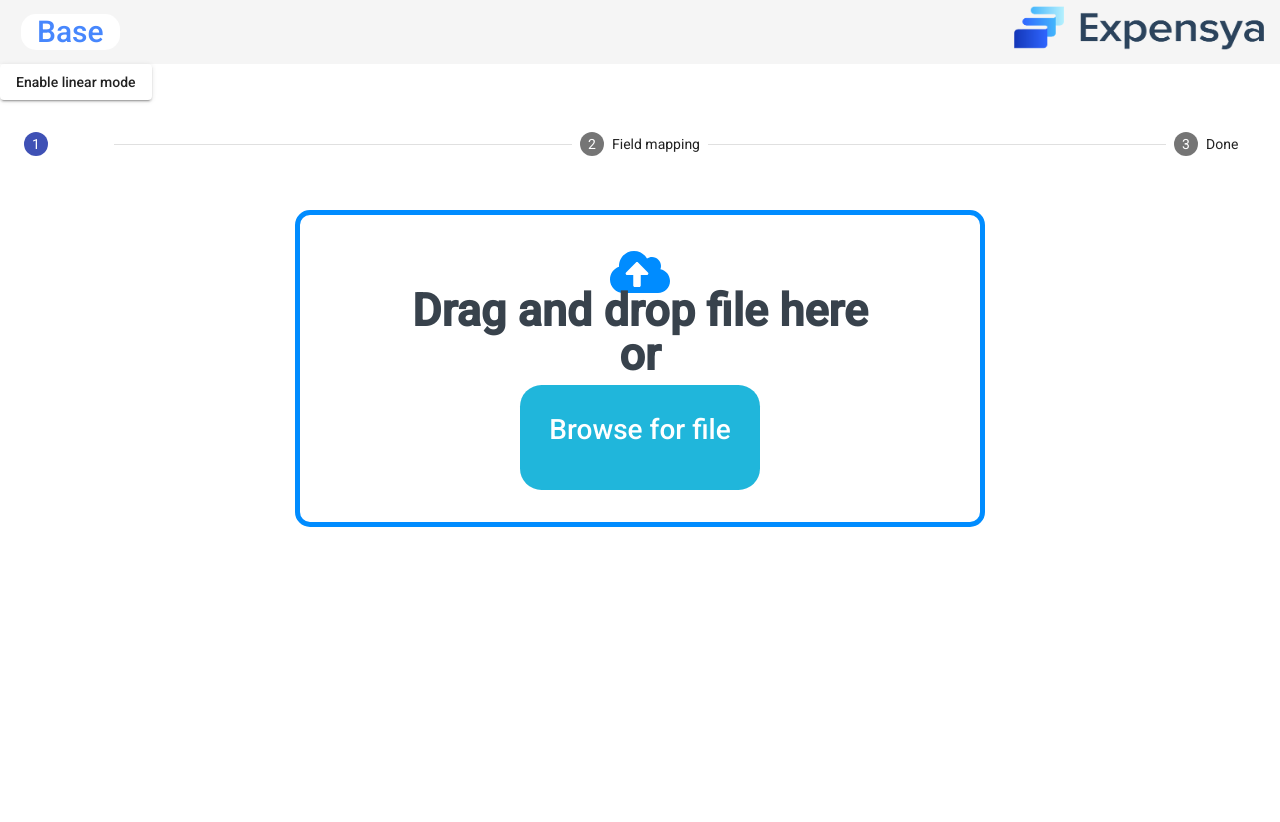
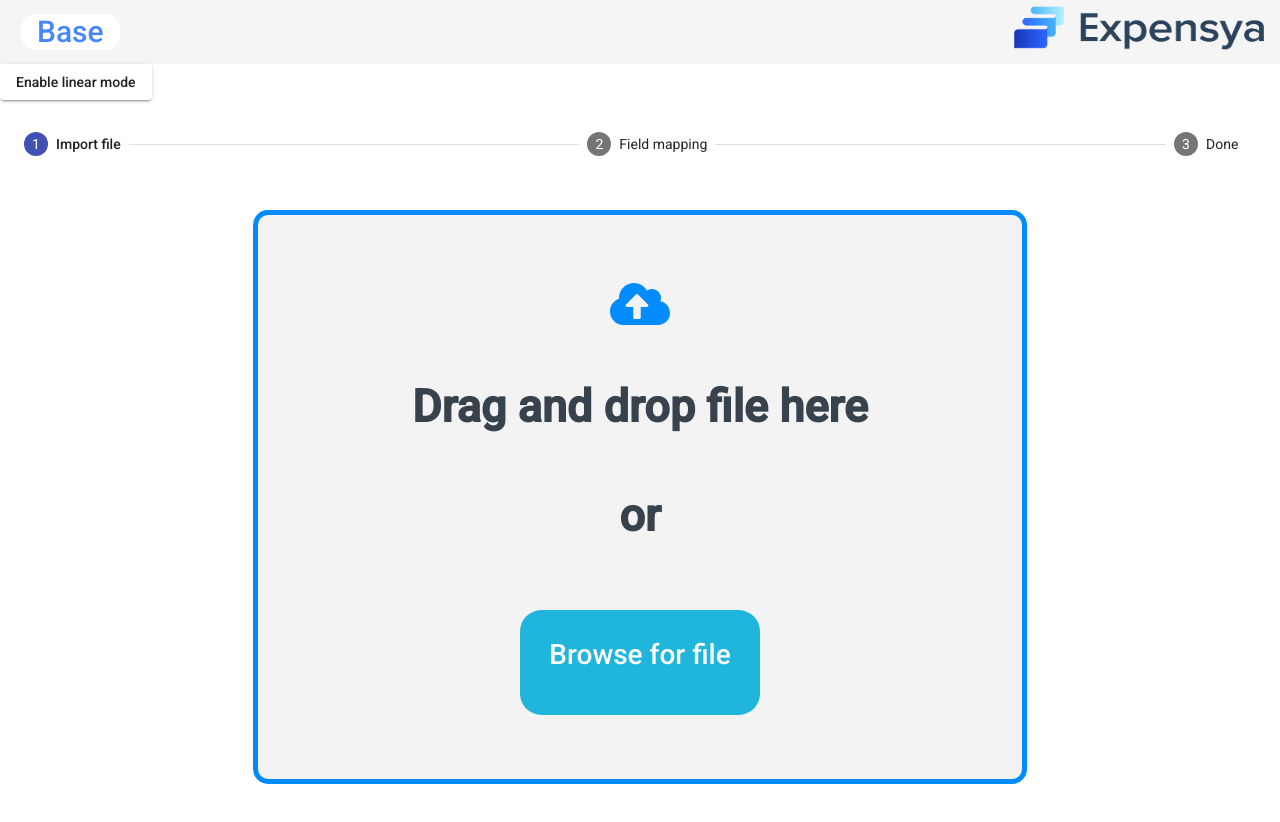
Before and after one commit to AymenBouazra/Project-expensya-frontend, an Angular app: page /base in a window 1280 px wide. Shown: the top 822 px of the page. Before the commit the page ends 800 px from the top, so only its background shows below. Built offline with nearby package versions, Linux system fonts and the light colour scheme.

Commit message:
create button for upload and service creation

```diff
--- a/src/app/base/base.component.css
+++ b/src/app/base/base.component.css
@@ -7,8 +7,8 @@
 }
 
 .container {
-  width: 50%;
-  height: 42%;
+  width: 700px;
+  height: 500px;
   padding: 2rem;
   text-align: center;
   border: 5px solid #008cff;
@@ -19,6 +19,7 @@
   justify-content: space-around;
   align-items: center;
   flex-direction: column;
+  background-color: #f3f3f3;
 }
 
 .container:hover {
@@ -40,6 +41,22 @@ input {
   top: 0;
   left: 0;
   cursor: pointer;
+}
+
+.example-flex-container {
+  display: flex;
+  flex-direction: row;
+}
+
+.submitFile{
+margin-right: 20px;
+font-size: 25px;
+background-color: #01c86b;
+color: rgb(217, 255, 231);
+}
+
+section {
+  display: table;
 }
 
 label {
@@ -79,9 +96,6 @@ img.delete {
   margin-left: 0.5rem;
   cursor: pointer;
   align-self: flex-end;
-
-
-
   display: flex;
   flex-grow: 1;
 }
--- a/src/app/base/base.component.html
+++ b/src/app/base/base.component.html
@@ -2,7 +2,7 @@
     {{!isLinear ? 'Enable linear mode' : 'Disable linear mode'}}
 </button>
 <mat-horizontal-stepper [linear]="isLinear" #stepper>
-    <mat-step>
+    <mat-step label="Import file">
         <div class="container" appDnd (fileDropped)="onFileDropped($event)">
             <input type="file" #fileDropRef id="fileDropRef" multiple
                 (change)="fileBrowseHandler($event.target.files)" />
@@ -23,18 +23,26 @@
                     </p>
                     <app-progress [progress]="file?.progress"></app-progress>
                 </div>
-                <div class="example-button-container">
-                    <button mat-fab color="error" class="delete" width="15px" alt="file" (click)="deleteFile(i)"
-                        aria-label="Example icon button with a delete icon">
-                        <mat-icon>delete</mat-icon>
-                    </button>
-                </div>
+                <section>
+                    <div class="example-flex-container">
+                        <button mat-flat-button  class="submitFile" type="submit">
+                            Upload this file
+                        </button>
+                        <button mat-fab color="error" class="delete" width="15px" alt="file" (click)="deleteFile(i)"
+                            aria-label="Example icon button with a delete icon">
+                            <mat-icon>delete</mat-icon>
+                        </button>
+                    </div>
+                </section>
             </div>
         </div>
     </mat-step>
     <mat-step label="Field mapping">
         <form>
             <div>
+                <div >
+
+                </div>
                 <button mat-button matStepperPrevious>Back</button>
                 <button mat-button matStepperNext>Next</button>
             </div>
```
Also changed, not shown: src/app/services/app.service.ts (+7 -1 lines).
